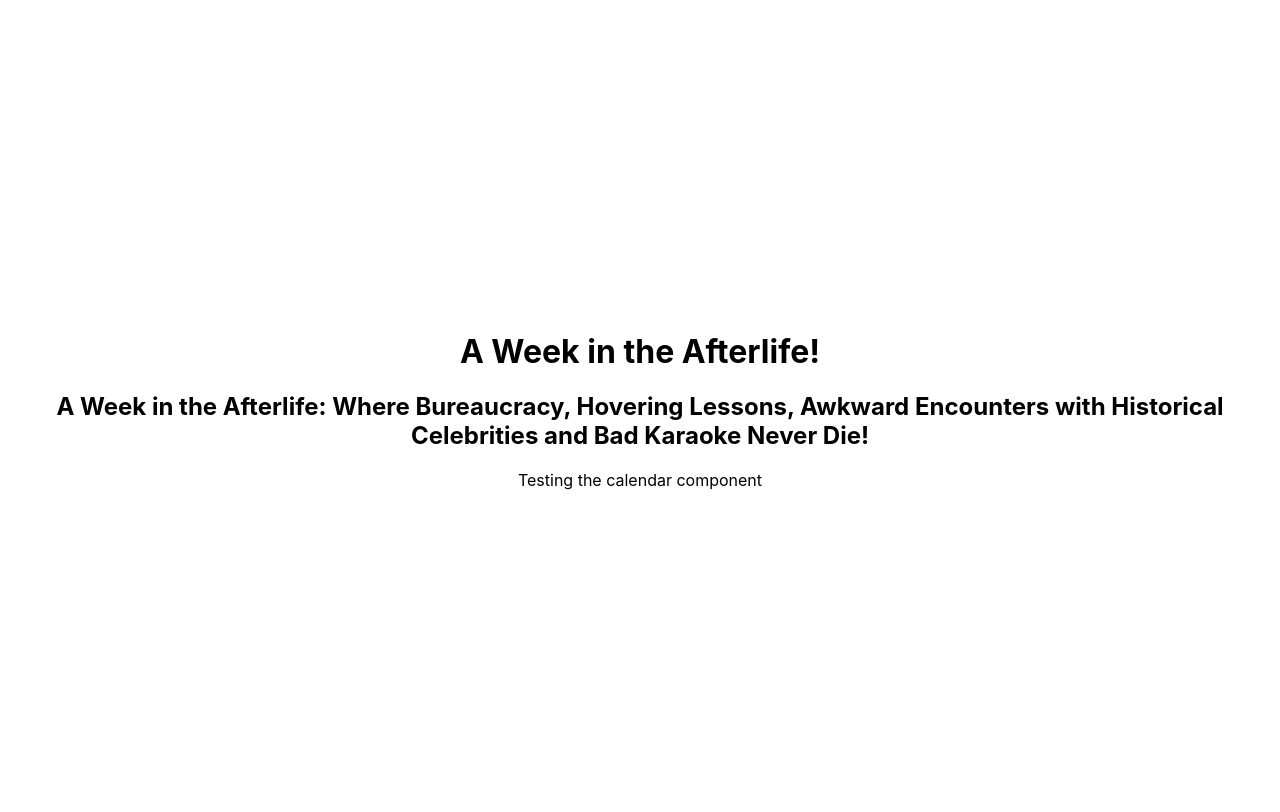
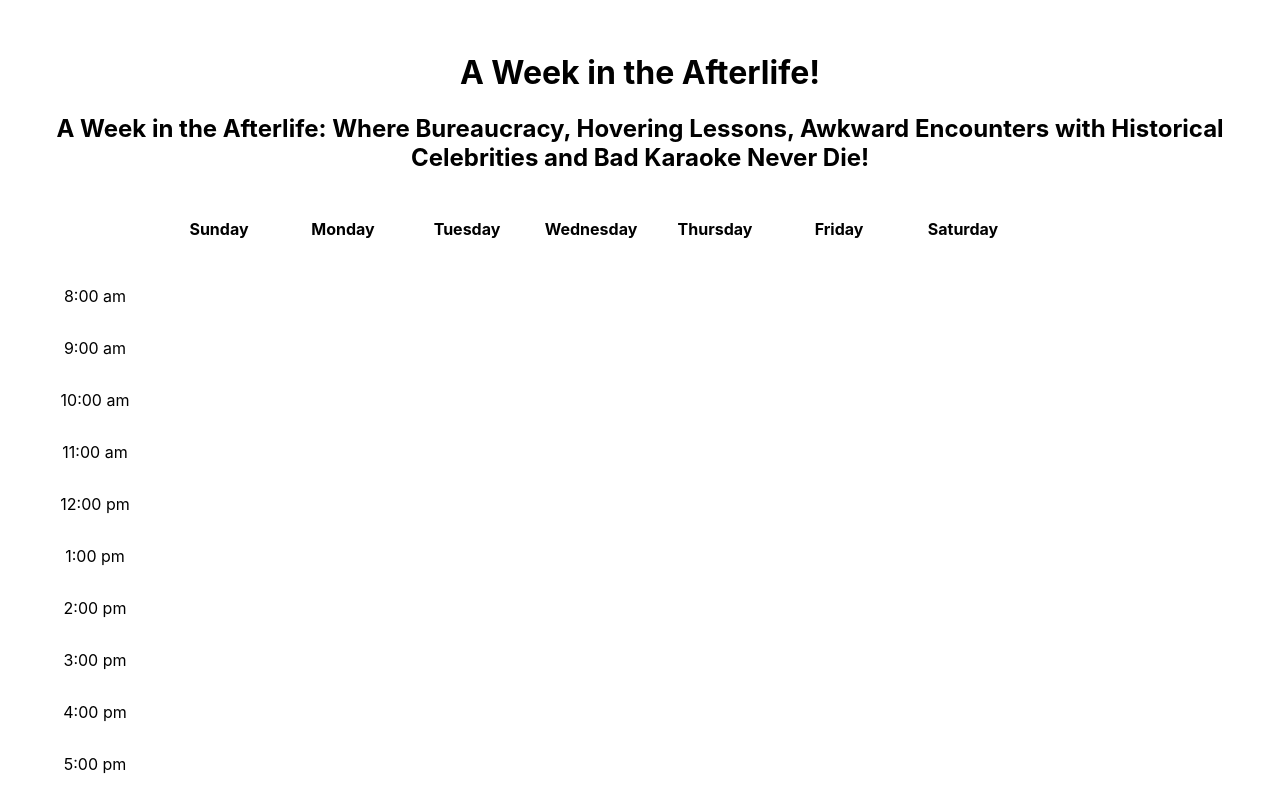
Before and after one commit to Teklemya/Lab01-Calendar, a React (Vite) app in the folder timetabled/: page / in a window 1280 px wide. Shown: the top 812 px of the page. Built offline with nearby package versions, Linux system fonts and the light colour scheme.

Commit message:
time and date input

```diff
--- a/timetabled/src/Components/Calendar.jsx
+++ b/timetabled/src/Components/Calendar.jsx
@@ -4,7 +4,32 @@ import React from "react";
 const Calendar = () => {
     return (
         <div className="Calendar">
-            <div>Testing the calendar component</div>
+            <table>
+                <thead>
+                    <tr>
+                        <th></th>
+                        <th>Sunday</th>
+                        <th>Monday</th>
+                        <th>Tuesday</th>
+                        <th>Wednesday</th>
+                        <th>Thursday</th>
+                        <th>Friday</th>
+                        <th>Saturday</th>
+                    </tr>
+                </thead>
+                <tbody>
+                    <tr><td className="time">8:00 am</td></tr>
+                   <tr> <td className="time">9:00 am</td></tr>
+                   <tr> <td className="time">10:00 am</td></tr>
+                   <tr> <td className="time">11:00 am</td></tr>
+                   <tr> <td className="time">12:00 pm</td></tr>
+                   <tr> <td className="time">1:00 pm</td></tr>
+                   <tr> <td className="time">2:00 pm</td></tr>
+                    <tr><td className="time">3:00 pm</td></tr>
+                   <tr><td className="time">4:00 pm</td></tr>
+                    <tr><td className="time">5:00 pm</td></tr>
+                </tbody>
+            </table>
         </div>
     )
 }
--- a/timetabled/src/index.css
+++ b/timetabled/src/index.css
@@ -0,0 +1,19 @@
+body {
+  margin: 0;
+  display: flex;
+  place-items: center;
+  min-width: 320px;
+  min-height: 100vh;
+}
+th{
+  width: 120px;
+  padding-top:25px;
+  padding-bottom:30px;
+}
+td {
+  padding: 5px;
+}
+
+.time {
+  height: 40px;
+}
```
